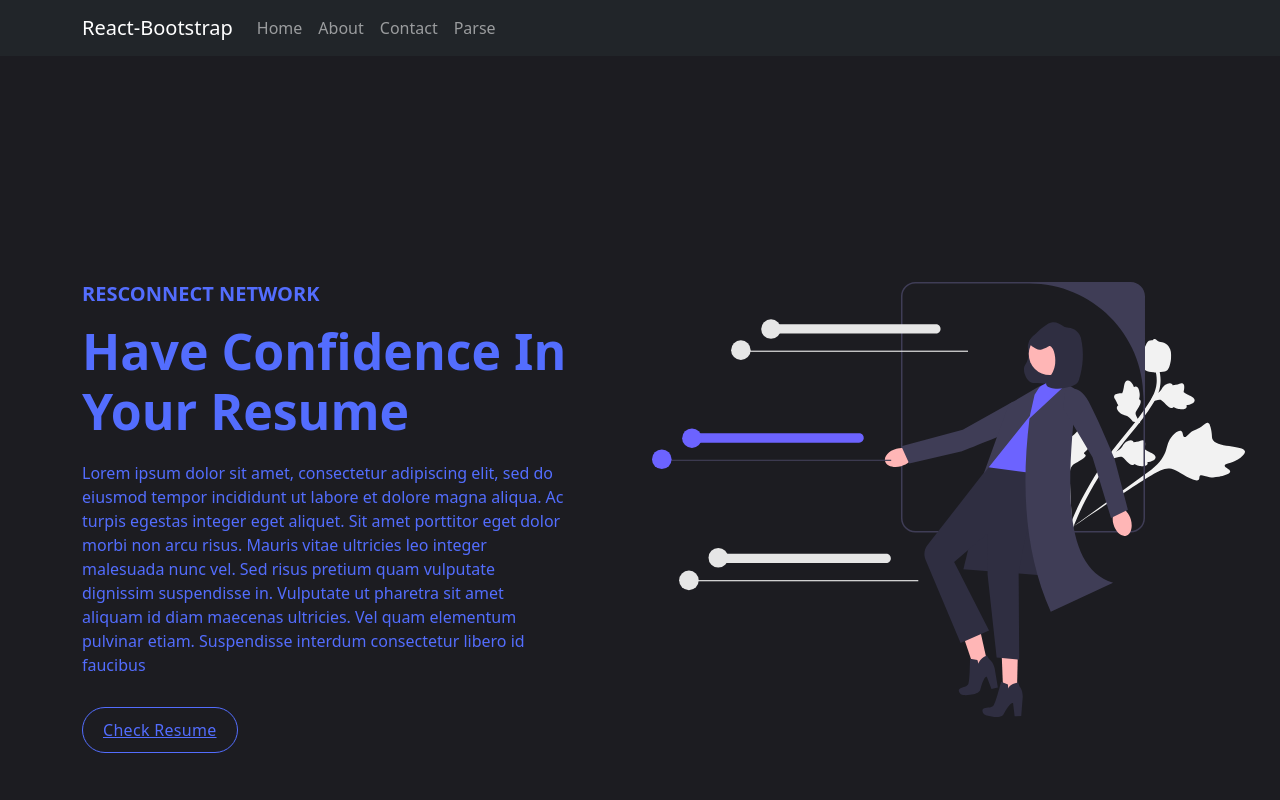
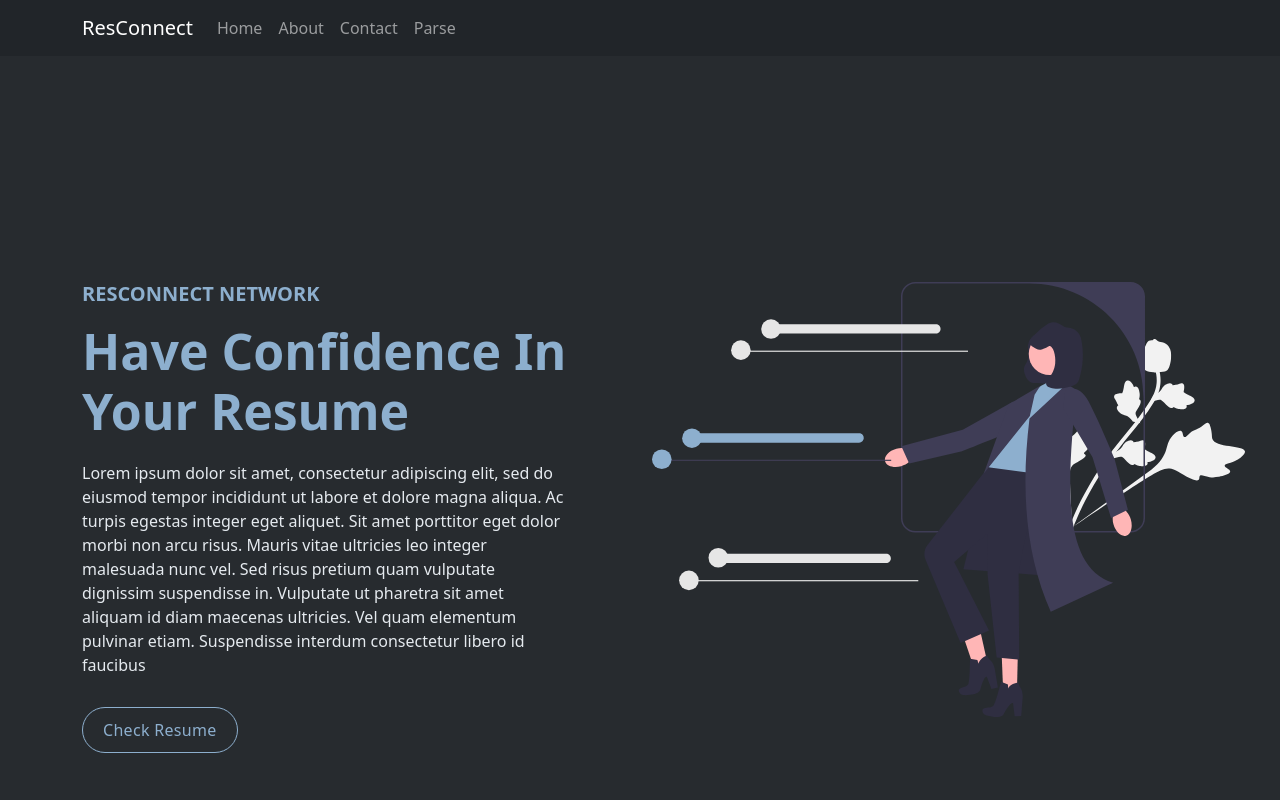
Before and after one commit to uriahpissalidis/resumeParser, a React (Create React App) app: page / in a window 1280 px wide. Shown: the top 800 px of the page. Built offline with nearby package versions, Linux system fonts and the light colour scheme.

Commit message:
Home, Footer

```diff
--- a/src/components/FooterComp.js
+++ b/src/components/FooterComp.js
@@ -1,4 +1,5 @@
 import React from "react";
+import "../styles/Footer.css";
 
 const Footer = () => (
   <footer className="bg-dark text-center text-white page-footer font-small blue pt-4">
@@ -7,8 +8,9 @@ const Footer = () => (
         <div className="col-md-6 mt-md-0 mt-3">
           <h5 className="text-uppercase">ResConnect</h5>
           <p>
-            Here with our resume parser you can find jobs and connect with recruiters.
-            Increase your chances of getting that job and gain confidence now.
+            Here with our resume parser you can find jobs and connect with
+            recruiters. Increase your chances of getting that job and gain
+            confidence now.
           </p>
         </div>
 
@@ -52,8 +54,10 @@ const Footer = () => (
       </div>
     </div>
 
+
+
     <div className="footer-copyright text-center py-3">
-      © 2020 Copyright:
+      © 2022 Copyright:
       <p>Josh Miranda</p>
     </div>
   </footer>
--- a/src/components/NavbarComp.js
+++ b/src/components/NavbarComp.js
@@ -2,10 +2,11 @@ import React from "react";
 import { Navbar, Nav, Container } from "react-bootstrap";
 import { Link } from "react-router-dom";
 
+
 const NavbarComp = () => (
   <Navbar bg="dark" variant="dark" expand="lg">
     <Container>
-      <Navbar.Brand as={Link} to="/">React-Bootstrap</Navbar.Brand>
+      <Navbar.Brand as={Link} to="/">ResConnect</Navbar.Brand>
       <Navbar.Toggle aria-controls="basic-navbar-nav" />
       <Navbar.Collapse id="basic-navbar-nav">
         <Nav className="me-auto">
--- /dev/null
+++ b/src/styles/Footer.css
@@ -0,0 +1,3 @@
+footer {
+    text-decoration: none;
+}
--- a/src/styles/Home.css
+++ b/src/styles/Home.css
@@ -1,27 +1,30 @@
 .border-first-button a {
     display: inline-block !important;
     padding: 10px 20px !important;
-    color: #536DFE !important;
-    border: 1px solid #536DFE !important;
+    color: #8DAFCE !important;
+    border: 1px solid #8DAFCE !important;
     border-radius: 23px;
     font-weight: 500 !important;
     letter-spacing: 0.3px !important;
     transition: all .5s;
+    text-decoration: none;
   }
 
   .border-first-button a:hover {
-    background-color: #536DFE;
-    color: #fff !important;
+    background-color: #8DAFCE;
+    color: #E5EAEF !important;
+
   }
 
 
 .main-banner {
     background-position: center center;
-    background-color: #1C1C21;
+    background-color: #272B2F;
     background-size: cover;
     padding: 226px 0px 120px 0px;
     position: relative;
     overflow: hidden;
+    min-height: calc(100vh - 56px - 264px);
   }
 
   .main-banner .left-content {
@@ -32,7 +35,7 @@
     text-transform: capitalize;
     font-size: 20px;
     font-weight: 700;
-    color: #536DFE;
+    color: #8DAFCE;
     margin-bottom: 15px;
     text-transform: uppercase;
   }
@@ -42,14 +45,14 @@
     position: relative;
     font-weight: 700;
     font-size: 50px;
-    color: #536DFE;
+    color: #8DAFCE;
     margin-bottom: 20px;
   }
 
   .main-banner .left-content p {
     margin-bottom: 30px;
     margin-right: 45px;
-    color: #536DFE;
+    color: #E5EAEF;
   }
 
   .main-banner .right-image {
--- a/src/styles/ParseExcel.css
+++ b/src/styles/ParseExcel.css
@@ -2,12 +2,13 @@
     display: flex;
     align-items: center;
     justify-content: center;
-    min-height: 100vh;
-    background-color: #1C1C21;
+    padding: 150px;
+    background-color: #272B2F;
+    min-height: calc(100vh - 56px - 264px);
 }
 
 .drag-area {
-    border: 2px dashed #fff;
+    border: 2px dashed #E5EAEF;
     height: 500px;
     width: 700px;
     border-radius: 5px;
@@ -19,14 +20,14 @@
 
 .drag-area .icon {
     font-size: 100px;
-    color: #fff;
+    color: #E5EAEF;
     align-items: center;
 }
 
 .drag-area header {
     font-size: 30px;
     font-weight: 500;
-    color: #fff;
+    color: #E5EAEF;
 }
 
 .drag-area label {
```
Also changed, not shown: public/images/job.svg.
